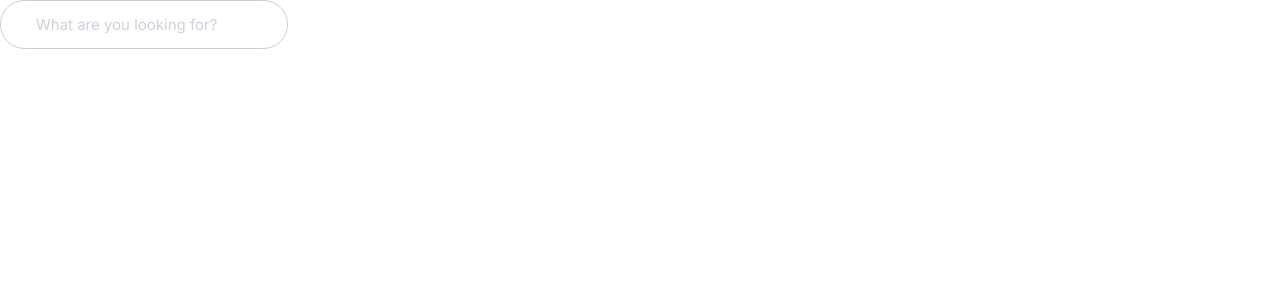
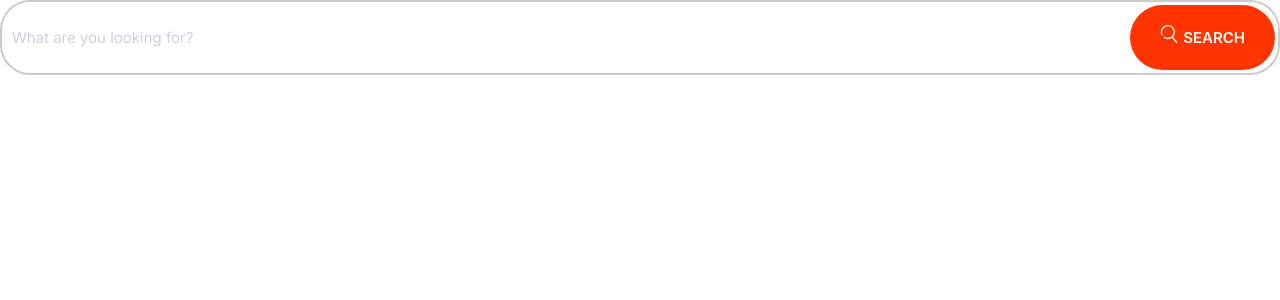
Before and after one commit to Titi923/Website-Project_1, a PHP site: page / in a window 1280 px wide. Shown: the top 300 px of the page. Run offline with PHP 8.4, Linux system fonts and the light colour scheme.

Commit message:
Defining input groups.

```diff
--- a/CSS/styles.css
+++ b/CSS/styles.css
@@ -5,6 +5,8 @@
   --color-accent: #ff3400;
   --color-headings: #1b0760;
   --color-body: #918ca4;
+  --color-border: #ccc;
+  --border-radius: 30px
 }
 
 *, *::before, *::after {
@@ -257,12 +259,32 @@ a {
 /* Inputs */
 
 .input {
-  border-radius: 30px;
-  border: 1px solid #ccc;
+  border-radius: var(--border-radius);
+  border: 1px solid var(--color-border);
   color: var(--color-headings);
   font-size: 2rem;
   outline: 0;
   padding: 1.5rem 3.5rem;
+}
+
+.input-groups {
+  border: 2px solid var(--color-border);
+  border-radius: var(--border-radius);
+  display: flex;
+}
+
+.input-groups .input {
+  border: 0;
+  flex-grow: 1;
+  padding: 1.5rem 1rem;
+}
+
+.input-groups .btn {
+  margin: 3px;
+}
+
+.input-groups .icon-search {
+  margin-right: 5px;
 }
 
 ::placeholder {
--- a/index.html
+++ b/index.html
@@ -15,8 +15,17 @@
     <title>The_Website</title>
   </head>
   <body>
-
-    <input type="text" class="input" placeholder="What are you looking for?" name="" id="">
-
+    <div class="input-groups">
+      <input
+        type="text"
+        class="input"
+        placeholder="What are you looking for?"
+      />
+      <a href="#" class="btn btn--accent">
+        <svg class="icon icon-search">
+          <use xlink:href="images/sprite.svg#search"></use>
+        </svg>Search
+      </a>
+    </div>
   </body>
 </html>
```
Also changed, not shown: components/input_search.html (added, +12 -0 lines).
